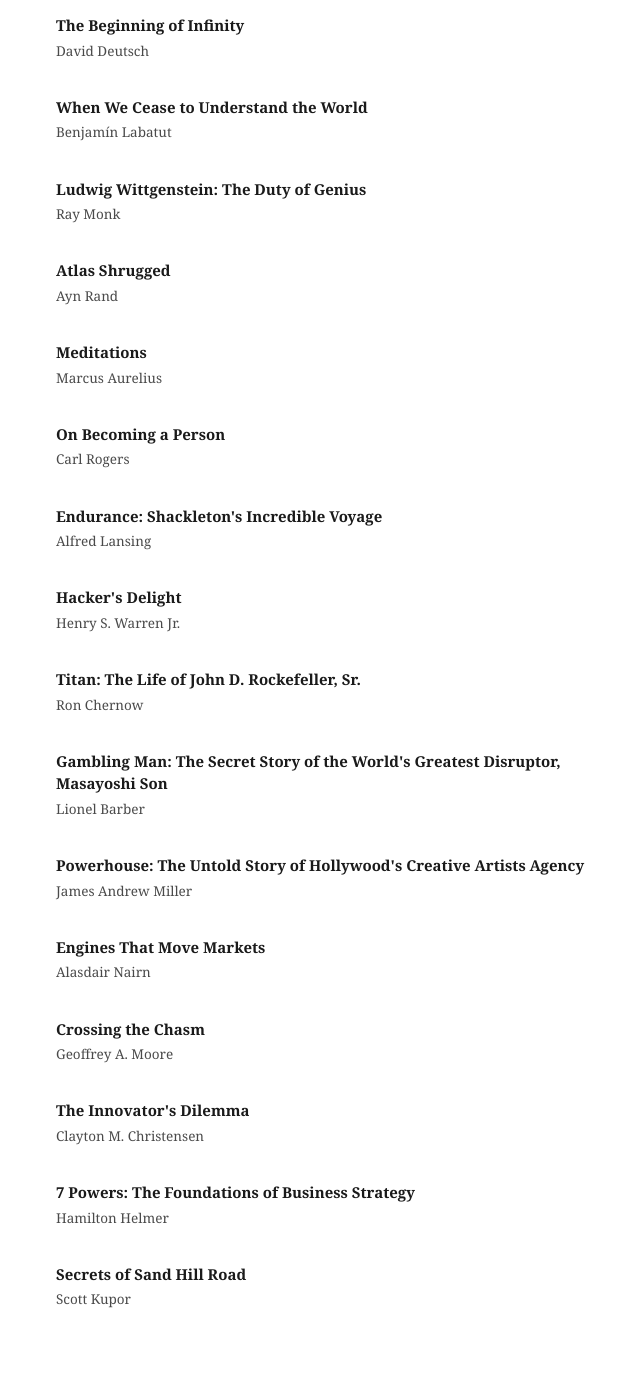
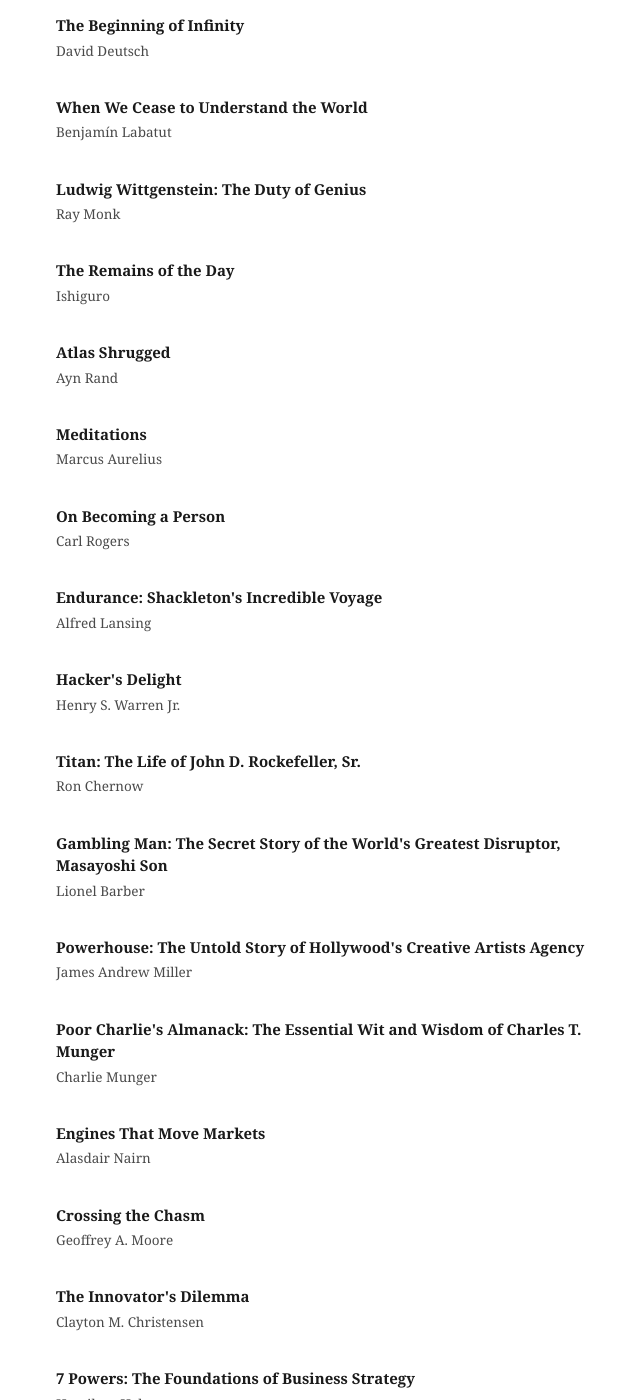
Before and after one commit to markuslukk/markuslukk.github.io, a Jekyll site: the page built from books.html, in a window 1280 px wide and 1400 px high, scrolled down 377 px. Shown: the whole window, without its empty margins (304-944 px from the left). Built offline with Jekyll 4.4.1, drawn with Linux system fonts in a browser that asks for light colours; some of the changed text lies outside the part shown.

Commit message:
Update books.html

```diff
--- a/books.html
+++ b/books.html
@@ -72,6 +72,12 @@
           <span class="book-author">Ray Monk</span>
         </div>
       </li>
+        <li class="book-item">
+        <div class="book-info">
+          <span class="book-title">The Remains of the Day</span>
+          <span class="book-author">Ishiguro</span>
+        </div>
+      </li>
       <li class="book-item">
         <div class="book-info">
           <span class="book-title">Atlas Shrugged</span>
@@ -122,6 +128,12 @@
       </li>
       <li class="book-item">
         <div class="book-info">
+          <span class="book-title">Poor Charlie's Almanack: The Essential Wit and Wisdom of Charles T. Munger</span>
+          <span class="book-author">Charlie Munger</span>
+        </div>
+      </li>
+      <li class="book-item">
+        <div class="book-info">
           <span class="book-title">Engines That Move Markets</span>
           <span class="book-author">Alasdair Nairn</span>
         </div>
@@ -146,6 +158,11 @@
       </li>
       <li class="book-item">
         <div class="book-info">
+          <span class="book-title">The Power Law</span>
+          <span class="book-author">Sebastian Mallaby</span>
+        </div>
+      <li class="book-item">
+        <div class="book-info">
           <span class="book-title">Secrets of Sand Hill Road</span>
           <span class="book-author">Scott Kupor</span>
         </div>
```
